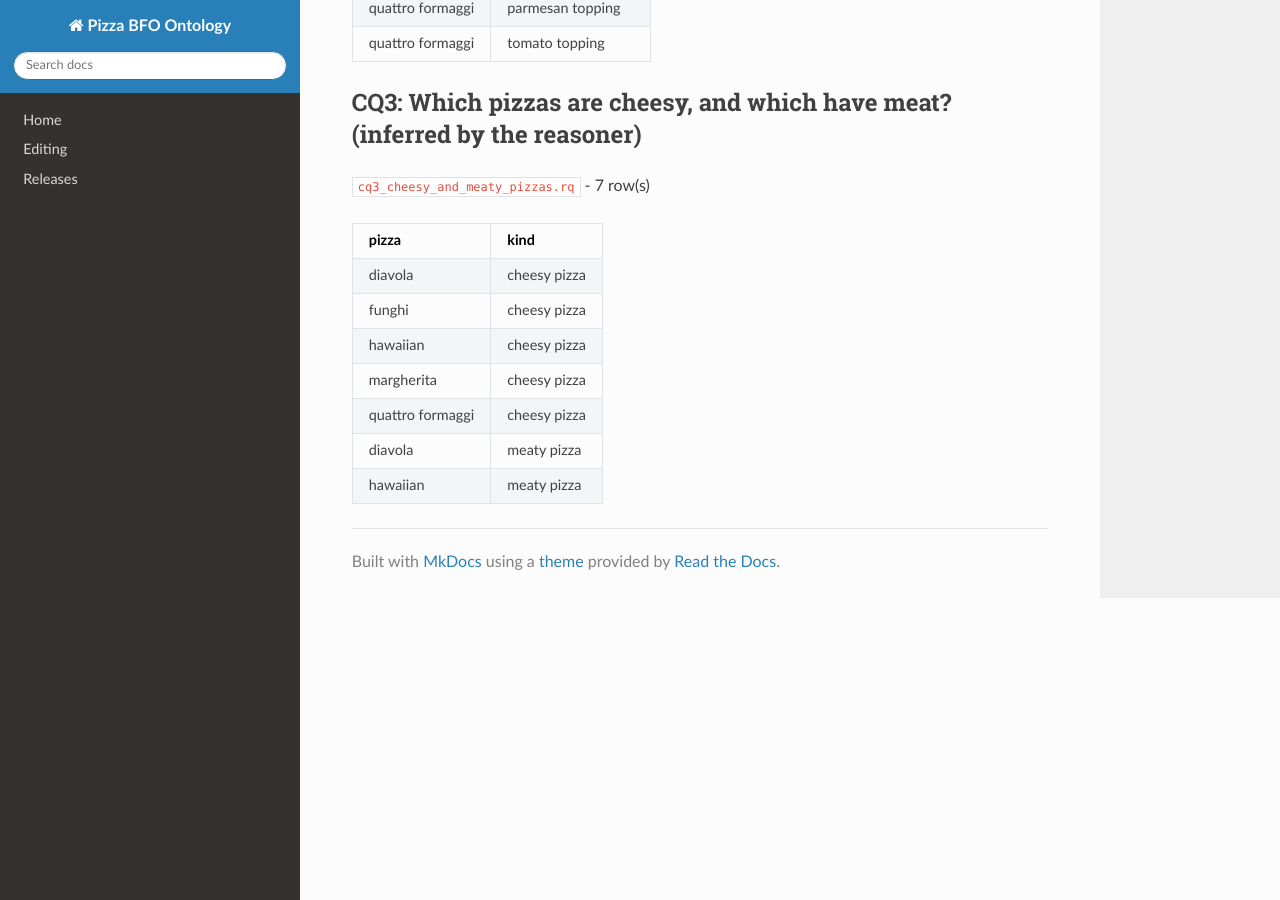
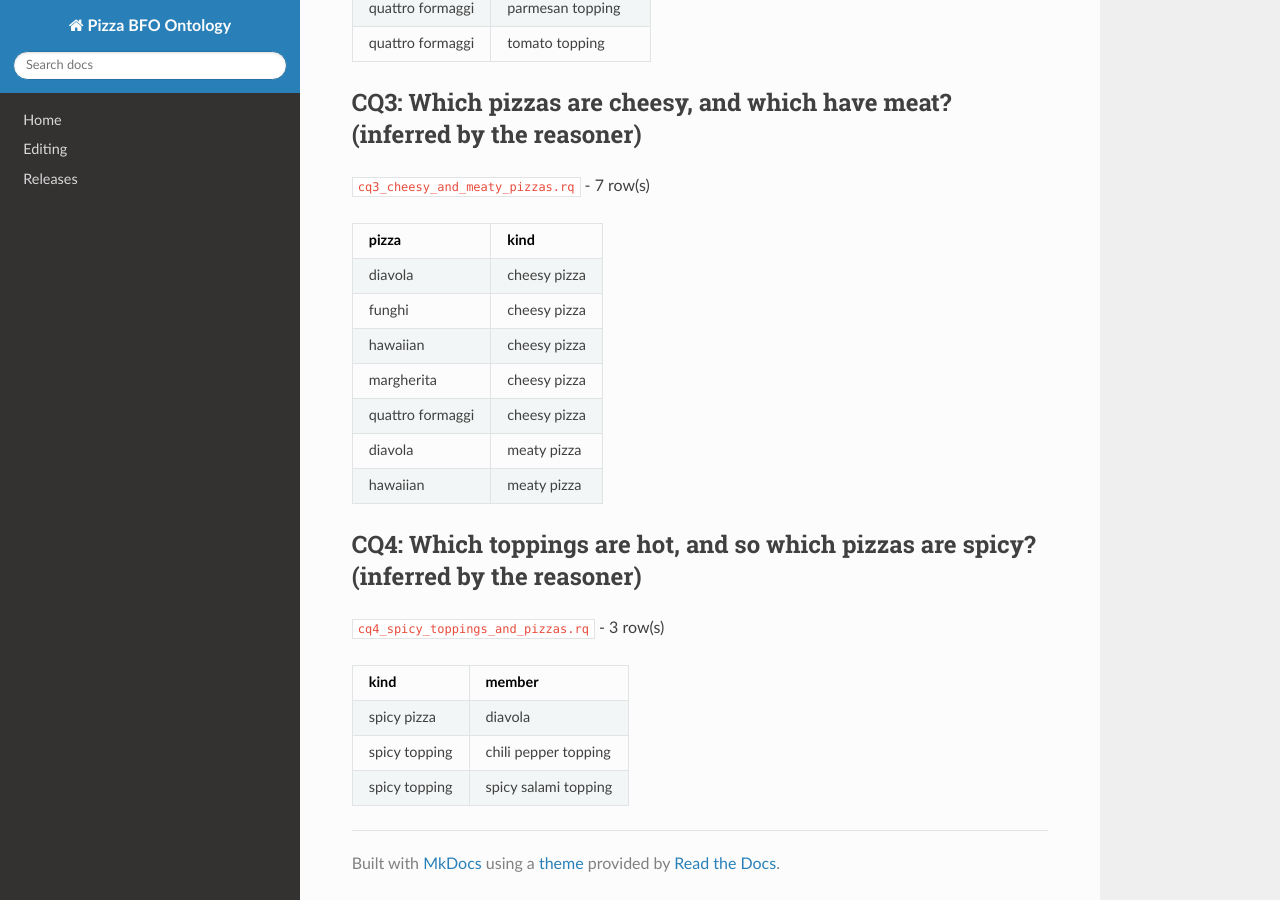
Before and after one commit to ebrahimnorouzi/pizza-bfo, an MkDocs documentation site: the page built from docs/cq/answers.md, in a window 1280 px wide and 900 px high, scrolled down 1107 px. Built offline with MkDocs 1.6.1, drawn with Linux system fonts in a browser that asks for light colours; nearby versions of some CDN libraries.

Commit message:
release(0.3.0): iteration 2 - how hot a topping is, as a BFO quality
The BFO pattern Specific Dependence And Inherence from OntoBoard's pattern library: spiciness
is a quality, with mild and hot spiciness disjoint under it; a topping is the bearer of its
spiciness. Spicy topping and spicy pizza are defined, so the reasoner finds that chili pepper
and spicy salami are spicy toppings and diavola a spicy pizza. CQ4 as a SPARQL test and
answered. No individuals.

Co-Authored-By: Claude Opus 5.5 <noreply@anthropic.com>

```diff
--- a/docs/cq/answers.md
+++ b/docs/cq/answers.md
@@ -47,3 +47,13 @@ Each query in this folder run against the released `pizzabfo.owl` (reasoned with
 | quattro formaggi | cheesy pizza |
 | diavola | meaty pizza |
 | hawaiian | meaty pizza |
+
+## CQ4: Which toppings are hot, and so which pizzas are spicy? (inferred by the reasoner)
+
+`cq4_spicy_toppings_and_pizzas.rq` - 3 row(s)
+
+| kind | member |
+|---|---|
+| spicy pizza | diavola |
+| spicy topping | chili pepper topping |
+| spicy topping | spicy salami topping |
```
Also changed, not shown: 9 other files.
